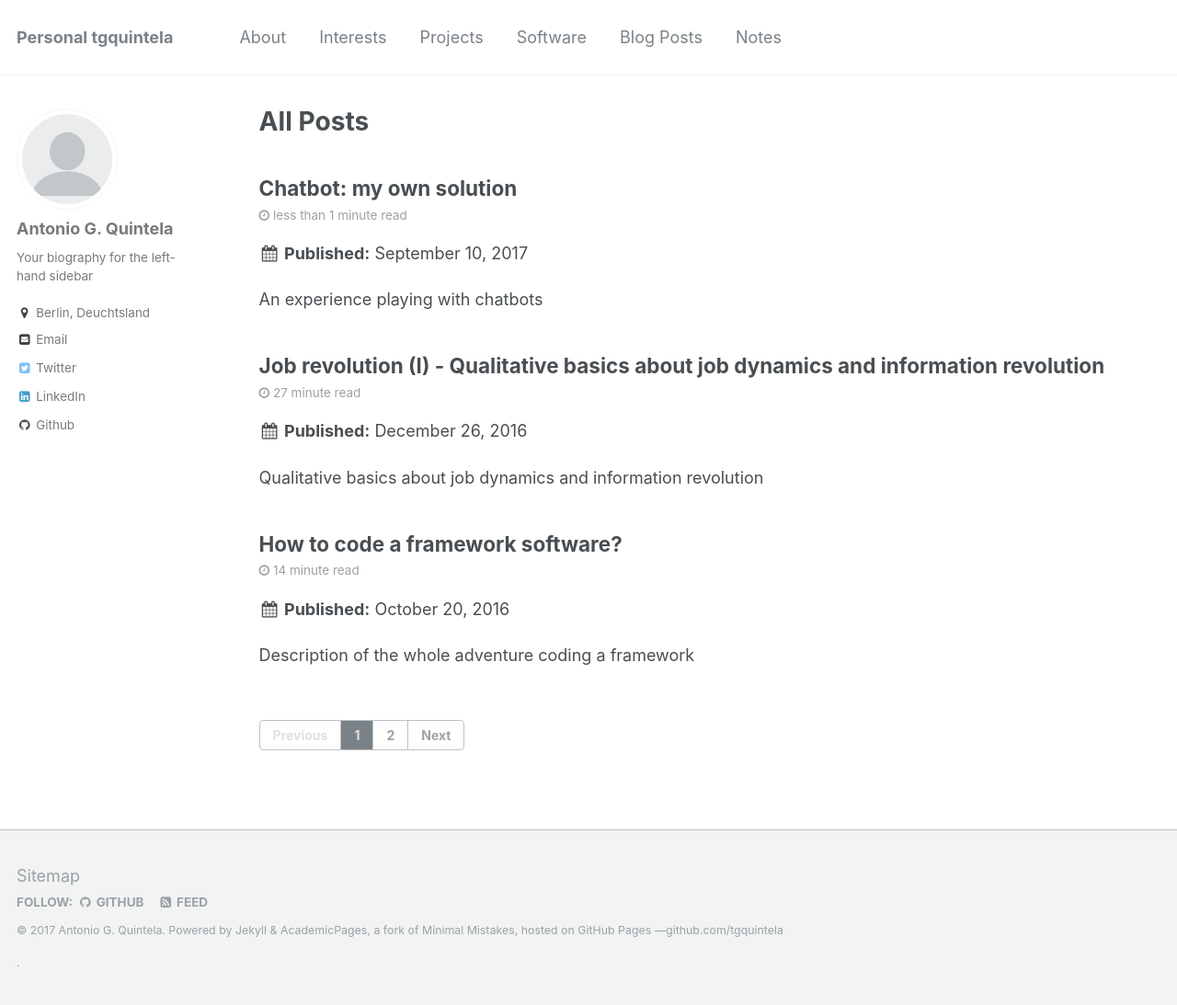
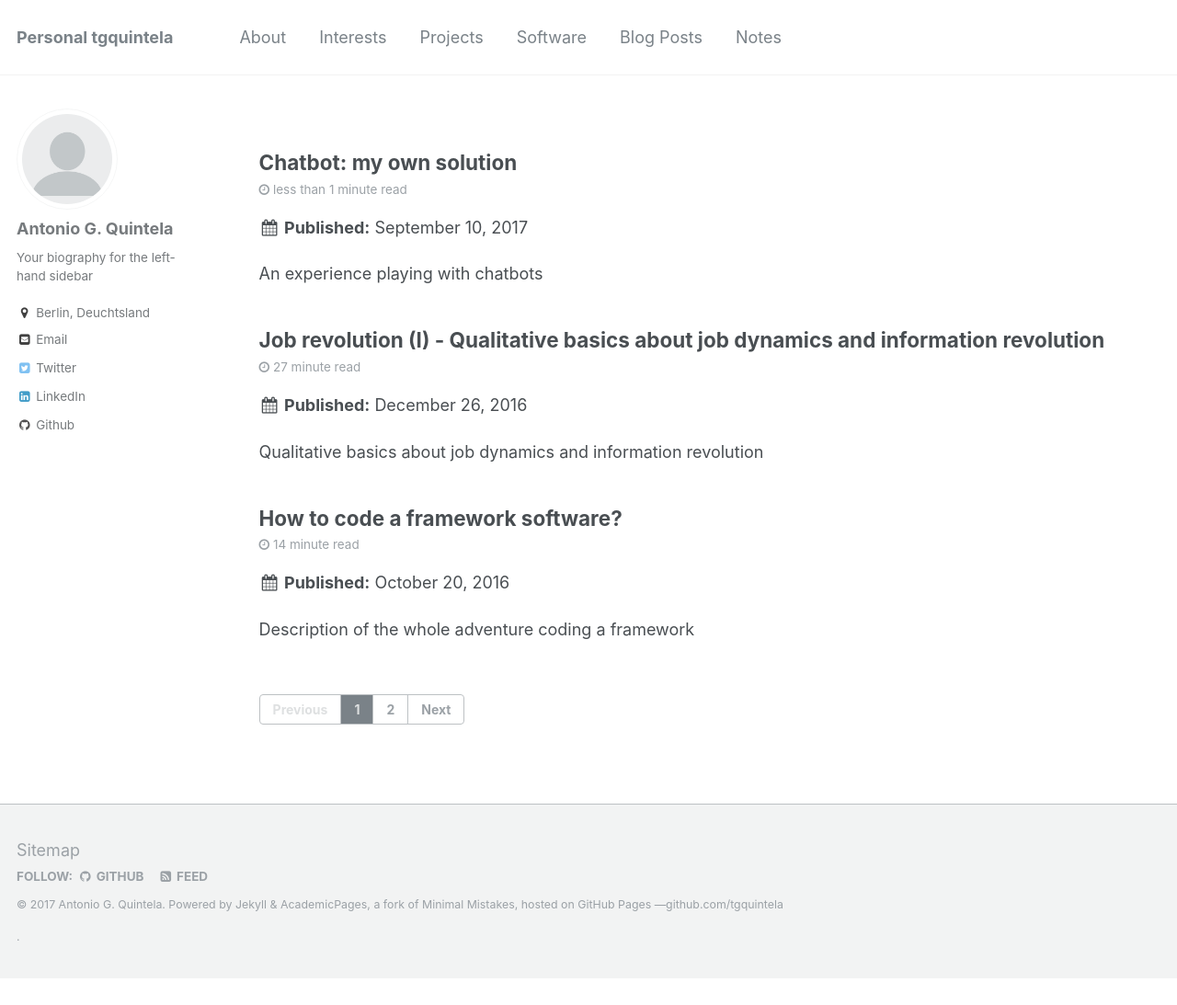
Before and after one commit to tgquintela/tgquintela.github.io, a Jekyll site: the page built from blog/index.html, in a window 1280 px wide and 1093 px high. Shown: the whole window at 92% size. Built offline with Jekyll 4.4.1, drawn with Linux system fonts in a browser that asks for light colours; the list of posts is cut into pages by our own code.

Commit message:
Examples.

```diff
--- a/blog/index.html
+++ b/blog/index.html
@@ -1,6 +1,5 @@
 ---
 layout: archive
-title: "All Posts"
 author_profile: true
 ---
 
```
